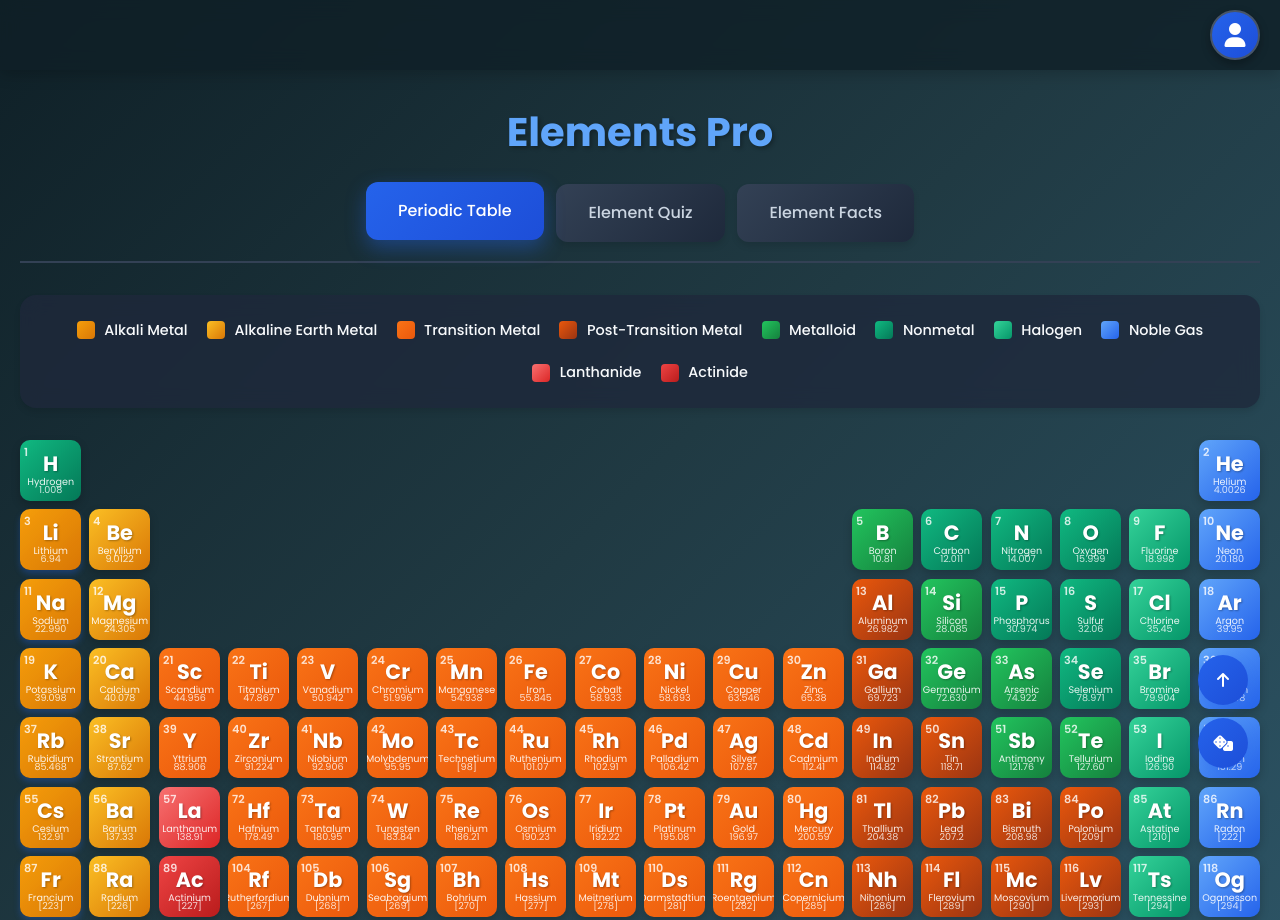
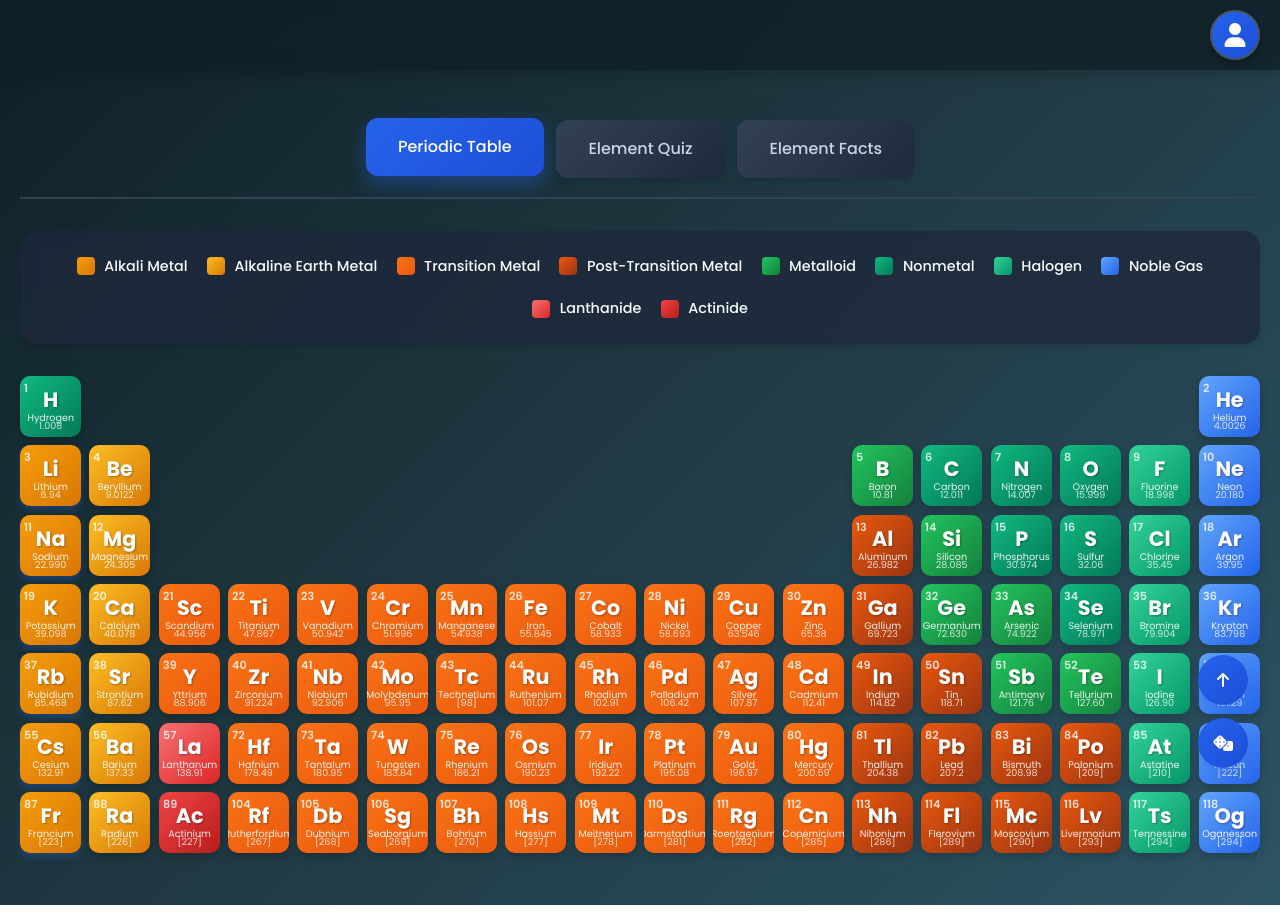
Before and after one commit to salmanahmad34/PRDO, a plain HTML site: page index.html in a window 1280 px wide. Shown: the top 920 px of the page. Drawn offline with Linux system fonts and the light colour scheme; no server answers.

Commit message:
Update index.html

```diff
--- a/index.html
+++ b/index.html
@@ -1037,7 +1037,7 @@
     </header>
 
     <div class="container">
-        <h1 class="page-title">Elements Pro</h1>
+        <h1 class="page-title"></h1>
 
         <div class="tabs">
             <div class="tab active" data-tab="table">Periodic Table</div>
```
